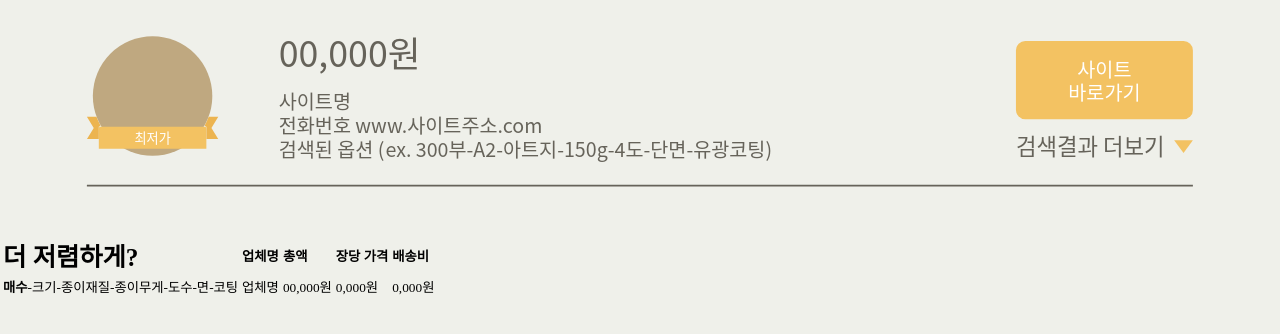
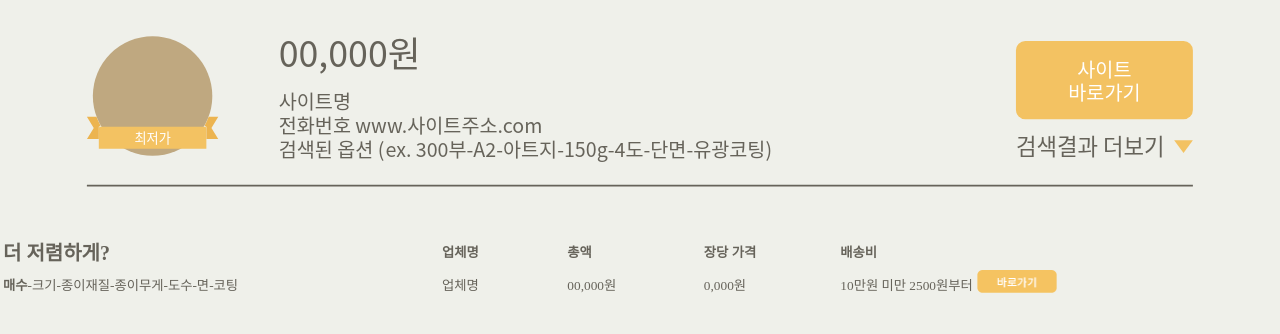
Before and after one commit to arsischeon/kim_sawon, a CodeIgniter app: a page that uses application/views/result.php in a window 1280 px wide. Shown: the part 309-643 px from the top of the page. Run offline with CodeIgniter, Linux system fonts and the light colour scheme; some libraries are stand-ins or nearby versions.

Commit message:
result page without link complete

```diff
--- a/application/views/result.php
+++ b/application/views/result.php
@@ -46,9 +46,14 @@
       </text>
    </g>
 </svg>
+<style>
+table{
+	color: #66635A;
+}
+</style>
 	<table id="result_table">
 		<thead>
-			<th style="font-size:19pt; text-align:left;">더 저렴하게?</th>
+			<th style="font-size:15pt; text-align:left;">더 저렴하게?</th>
 			<th style="font-size:10pt; text-align:left;">업체명</th>
 			<th style="font-size:10pt; text-align:left;">총액</th>
 			<th style="font-size:10pt; text-align:left;">장당 가격</th>
@@ -57,12 +62,12 @@
 		</thead>
 		<tbody>
 			<tr>
-				<td style="font-size:10pt; text-align:left;"><b>매수</b>-크기-종이재질-종이무게-도수-면-코팅</td>
-				<td style="font-size:10pt; text-align:left;">업체명</td>
-				<td style="font-size:10pt; text-align:left;">00,000원</td>
-				<td style="font-size:10pt; text-align:left;">0,000원</td>
-				<td style="font-size:10pt; text-align:left;">0,000원</td>
-				<td></td>
+				<td style="width:39%;font-size:10pt; text-align:left;"><b>매수</b>-크기-종이재질-종이무게-도수-면-코팅</td>
+				<td style="width:11%; font-size:10pt; text-align:left;">업체명</td>
+				<td style="width:12%; font-size:10pt; text-align:left;">00,000원</td>
+				<td style="width:12%; font-size:10pt; text-align:left;">0,000원</td>
+				<td style="width:12%; font-size:10pt; text-align:left;">10만원 미만 2500원부터</td>
+				<td><img type="button" src="/sources/button.png" style="text-align:right; vertical-align:middle; width:80px;"></td>
 			</tr>
 		</tbody>
 
```
Also changed, not shown: sources/button.png (added).
